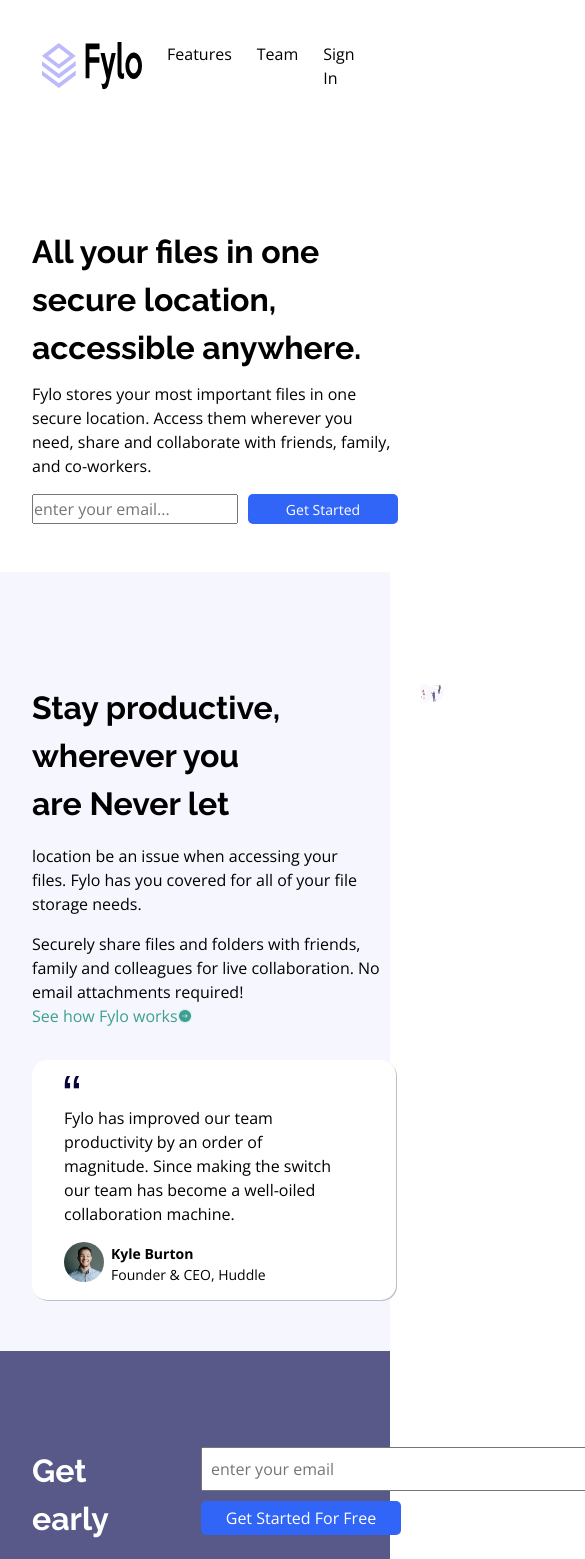
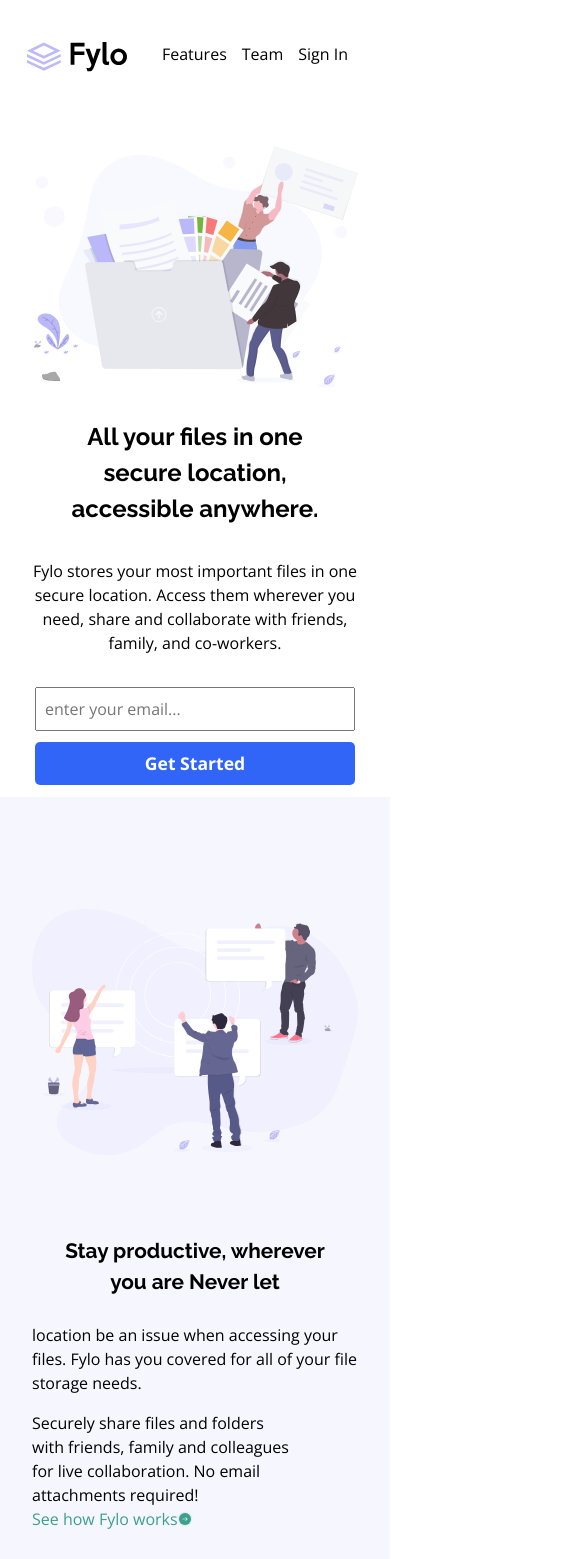
Before and after one commit to farhan-mashood/flyo-landing-page-with-two-column-layout, a plain HTML site: page index.html in a window 390 px wide. Shown: the top 1559 px of the page, 585 px wide, since content can reach past the window. Drawn offline with nearby package versions, Linux system fonts and the light colour scheme.

Commit message:
add the responsive for mobile

```diff
--- a/css/style.css
+++ b/css/style.css
@@ -5,8 +5,8 @@
   --accent-clr-200: hsl(170, 45%, 43%);
   --neutral-clr-100: hsl(240, 75%, 98%);
   --neutral-clr-200: hsl(0, 0%, 75%);
-    --ff-header: 'Raleway', sans-serif;
-    --ff-body: 'open sans', sans-serif;
+  --ff-header: "Raleway", sans-serif;
+  --ff-body: "open sans", sans-serif;
   --fw-400: 400;
   --fw-700: 700;
 }
@@ -75,7 +75,6 @@ body {
   line-height: 1.5;
 }
 
-
 .container {
   max-width: 1440px;
   margin: 2rem;
@@ -84,12 +83,11 @@ body {
 /* navigation */
 
 .header {
-    padding: 10px;
+  padding: 0.625rem;
 }
 
 .logo__dark {
   width: 100px;
-
 }
 
 .navigation {
@@ -103,27 +101,27 @@ body {
 }
 
 .nav__list li {
-    margin-left: 25px;
+  margin-left: 1.5625rem;
 }
 
 .main__header {
-    margin: 20px 0;
+  margin: 1.25rem 0;
 }
 
 .email {
   display: flex;
-    height: 30px;
+  height: 1.875rem;
   border: none;
 }
 
 .btn {
   width: 9.375rem;
-    margin-left: 10px;
-    font-size: 14px;
+  margin-left: 0.625rem;
+  font-size: 0.875rem;
   color: #fff;
   background-color: var(--accent-clr-100);
   border: none;
-    border-radius: 5px;
+  border-radius: 0.3125rem;
 }
 
 .btn:hover {
@@ -138,18 +136,16 @@ h1 {
 }
 
 .hero__paragraph {
-    margin: 10px 0 1rem;
+  margin: 0.625rem 0 1rem;
 }
-.grid_1{
+.grid_1 {
   margin-top: 4rem;
 }
-
 
 .grid__main {
   display: grid;
   grid-template-columns: repeat(2, 1fr);
 }
-
 
 .illustration__1 {
   width: 100%;
@@ -160,14 +156,12 @@ h1 {
 .section__2 {
   margin-top: 3rem;
   background-color: var(--neutral-clr-100);
-    padding:  3rem 0;
+  padding: 3rem 0;
 }
 
 .grid__main_2 {
   display: flex;
   margin: 4rem 0;
-
-
 }
 
 .section__heading_2 {
@@ -194,12 +188,11 @@ h1 {
 
 .arrow__header a:hover {
   color: var(--accent-clr-100);
-
 }
 
 .arrow {
   position: absolute;
-    bottom: 4px;
+  bottom: 0.25rem;
   left: 145px;
 }
 
@@ -210,14 +203,13 @@ h1 {
   padding: 0.95rem 2rem;
   width: 300px;
   height: auto;
-    border-radius: 15px;
+  border-radius: 0.9375rem;
   box-shadow: 1px 1px var(--neutral-clr-200);
 }
 
 .author {
   margin-top: 1rem;
   display: flex;
-
 }
 
 .quotes {
@@ -226,12 +218,11 @@ h1 {
 
 .author__images {
   border-radius: 50%;
-    width: 40px;
-    height: 40px;
+  width: 2.5rem;
+  height: 2.5rem;
 }
 
 .author__name {
-
   font-weight: var(--fw-700);
 }
 
@@ -244,9 +235,9 @@ h1 {
 }
 
 .section__2 .testimonial .author div {
-    margin-top: -15px;
-    margin-left: 7px;
-    font-size: 14px;
+  margin-top: -0.9375rem;
+  margin-left: 0.4375rem;
+  font-size: 0.875rem;
 }
 
 .illustration__2 {
@@ -254,12 +245,11 @@ h1 {
   margin-left: 1.5rem;
 }
 
-
 /* Hero section 3 */
 
 .section__3 {
   background-color: var(--primary-clr-100);
-    margin-top: -61px;
+  margin-top: -3.8125rem;
   padding: 2rem 0;
 }
 
@@ -285,17 +275,16 @@ h1 {
 }
 
 #email_2 {
-    display: block;
   width: 25rem;
   padding: 0.5rem;
-    margin-bottom: 10px;
+  margin-bottom: 0.625rem;
 }
 
 .btn_2 {
-    padding: 5px;
+  padding: 0.3125rem;
   width: 200px;
   border: none;
-    border-radius: 5px;
+  border-radius: 0.3125rem;
   color: #fff;
   background-color: var(--accent-clr-100);
   cursor: pointer;
@@ -306,14 +295,13 @@ h1 {
   transition: 150ms ease-in-out;
 }
 
-
 /* footer */
 .footer {
   padding: 1rem 0 0.5rem;
   background-color: var(--primary-clr-500);
   color: #fff;
-    font-size: 14px;
-    margin-top: -35px;
+  font-size: 0.875rem;
+  margin-top: -2.1875rem;
 }
 
 .logo_2 {
@@ -336,7 +324,6 @@ h1 {
 
 #reach_out {
   margin-bottom: 0.7rem;
-
 }
 .message {
   display: flex;
@@ -355,3 +342,172 @@ color: #fff;
   color: var(--accent-clr-100);
   transition: 200ms ease-in-out;
 }
+
+/* media queries */
+
+@media (max-width: 995px) {
+  .grid_1 {
+    margin-top: 2rem;
+  }
+}
+
+@media (max-width: 850px) {
+  .grid_1 {
+    margin-top: 2rem;
+  }
+
+  h1 {
+    font-size: 1.5rem;
+  }
+
+  .section__heading_2 {
+    font-size: 1.5rem;
+  }
+
+  .section__3 .grid__main_2 div h3 {
+    font-size: 1.5rem;
+  }
+}
+
+@media (max-width: 750px) {
+  .grid__main {
+    display: flex;
+    flex-direction: column;
+  }
+
+  .illustration__1 {
+    order: 1;
+  }
+
+  .grid_1 {
+    order: 2;
+    text-align: center;
+  }
+
+  .hero__paragraph {
+    margin: 2rem 0;
+  }
+
+  .email {
+    display: flex;
+    flex-direction: column;
+    align-items: center;
+  }
+
+  #email {
+    width: 300px;
+    padding: 0.5rem;
+    margin-bottom: 0.7rem;
+  }
+
+  .btn {
+    width: 320px;
+    padding: 0.5rem;
+    margin: 0;
+    font-weight: var(--fw-700);
+    font-size: 1.1rem;
+  }
+
+  .grid__main_2 {
+    display: flex;
+    flex-direction: column;
+  }
+
+  .section__2 {
+    margin-top: 5rem;
+  }
+
+  .illustration__2 {
+    order: 1;
+    margin: 0;
+  }
+
+  .grid_2 {
+    order: 2;
+    margin-top: 5rem;
+  }
+
+  .section__heading_2 {
+    font-size: 1.3rem;
+    text-align: center;
+    margin-bottom: 1.6rem;
+  }
+
+  .testimonial {
+    display: grid;
+    justify-content: center;
+    align-items: center;
+  }
+
+  .section__3 {
+    text-align: center;
+  }
+
+  .section__3 .grid__main_2 div h3 {
+    font-size: 1.7rem;
+  }
+
+  .section__3 .grid__main_2 div p {
+    margin-bottom: 2rem;
+  }
+  .sign_up {
+    margin: auto;
+  }
+
+  #email_2 {
+    width: 100%;
+    max-width: 300px;
+    align-content: center;
+  }
+
+  .btn_2 {
+    width: 100%;
+    max-width: 320px;
+    padding: 0.5rem;
+  }
+
+  .footer_holder {
+    display: flex;
+    flex-direction: column;
+  }
+
+  .contact {
+    margin: 2rem 0;
+  }
+}
+
+@media (max-width: 415px) {
+  .logo__dark {
+    margin-left: -0.9375rem;
+  }
+
+  .nav__list li {
+    margin-left: 0.9375rem;
+  }
+
+  .testimonial {
+    width: 250px;
+  }
+}
+
+@media (max-width: 380px) {
+  .logo__dark {
+    margin-left: -1.5625rem;
+  }
+
+  .nav__list {
+    margin-left: -1rem;
+  }
+
+  .testimonial {
+    width: 200px;
+  }
+
+  #email_2 {
+    width: 260px;
+  }
+
+  .btn_2 {
+    max-width: 280px;
+  }
+}
--- a/index.html
+++ b/index.html
@@ -56,7 +56,7 @@
             and co-workers.
           </p>
           <form class="email">
-            <input type="email" name="email" placeholder="enter your email..." required>
+            <input type="email" name="email" id="email" placeholder="enter your email..." required>
             <button type="submit" class="btn"> Get Started</button>
           </form>
         </div>
@@ -69,17 +69,17 @@
     <section class="section__2">
       <div class="container">
         <div class="grid__main_2">
-          <div>
+          <div class="grid_2">
             <h2 class="section__heading_2"> Stay productive, wherever you are Never let</h2>
             <p>location be an issue when accessing your files. Fylo has you covered for all
               of your file storage needs.</p>
-            <p>Securely share files and folders with friends,
-              family and colleagues for live collaboration. No email attachments required!
+            <p>Securely share files and folders with friends, family and colleagues for live collaboration. No email
+              attachments required!
             </p>
             <div class="arrow__header">
-
               <a> See how Fylo works <img src="./images/icon-arrow.svg" class="arrow" alt="arrow"></a>
             </div>
+
             <!-- card -->
             <div class="testimonial">
               <img src="./images/icon-quotes.svg" class="quotes" alt="quotes">
@@ -135,7 +135,7 @@
             <span>example@fylo.com</span>
           </div>
         </div>
-        <div>
+        <div class="contact">
           <ul>
             <li><a href="#">About Us</a></li>
             <li><a href="#">Jobs</a></li>
```
Lines whose indentation alone changed are shown as unchanged.
